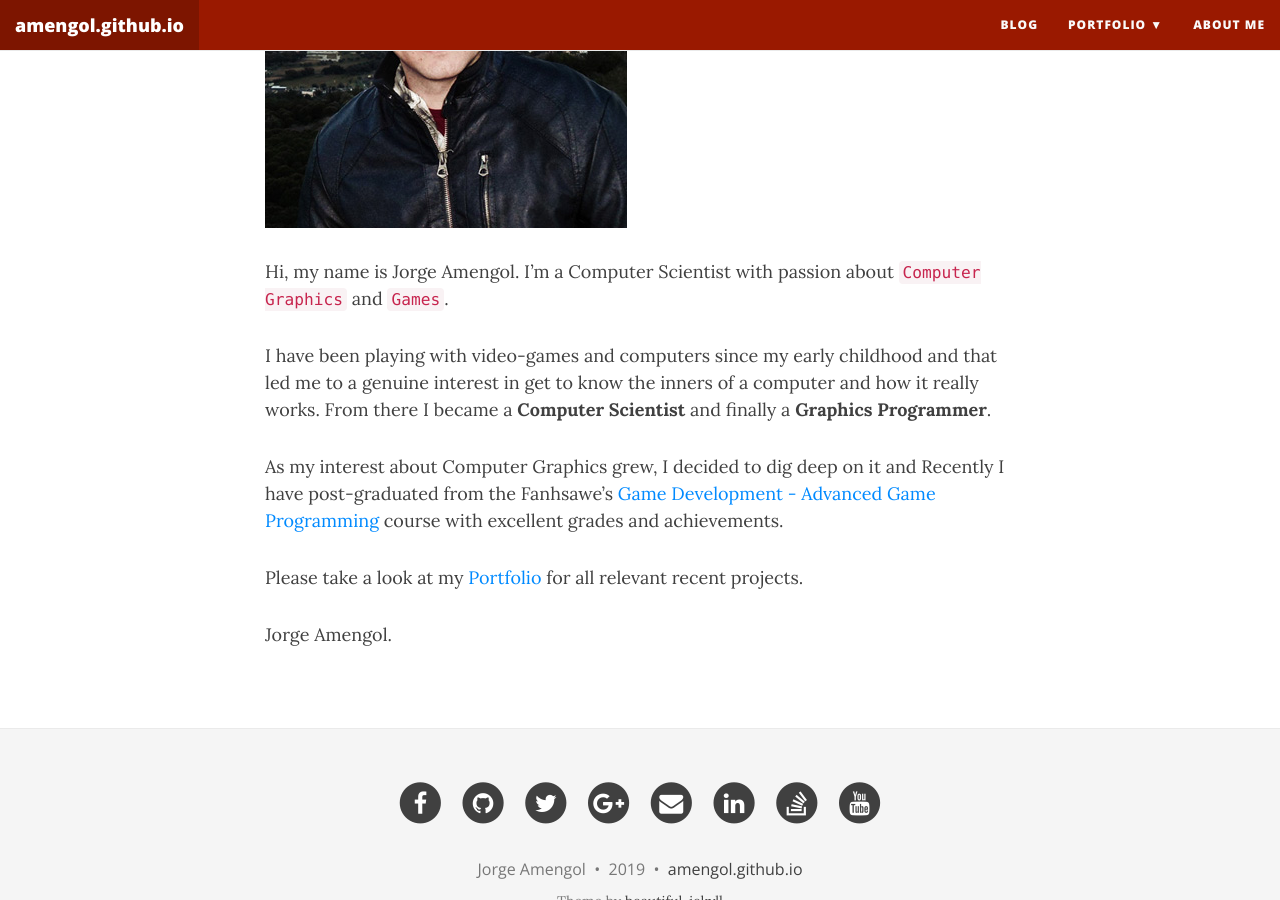
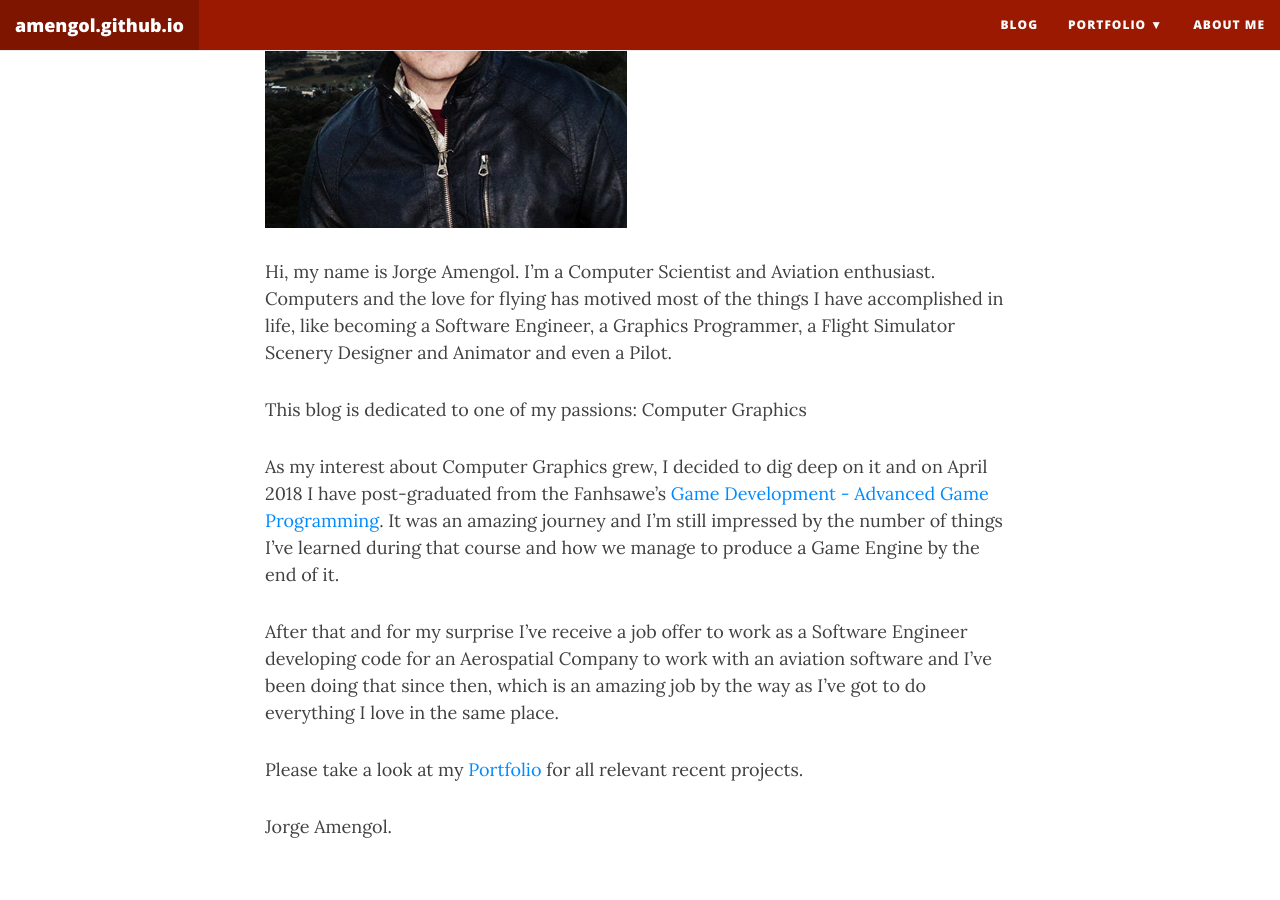
Before and after one commit to amengol/amengol.github.io, a Jekyll site: the page built from aboutme.md, in a window 1280 px wide and 900 px high, scrolled down 466 px. Built offline with Jekyll 4.4.1, drawn with Linux system fonts in a browser that asks for light colours; nearby versions of some CDN libraries.

Commit message:
Update aboutme.md

```diff
--- a/aboutme.md
+++ b/aboutme.md
@@ -6,11 +6,13 @@ subtitle: Passionate Graphics Programmer
 
 ![Profile1]({{ "/img/aboutme/Profile1.jpg" | absolute_url }})
 
-Hi, my name is Jorge Amengol. I'm a Computer Scientist with passion about `Computer Graphics` and `Games`.
+Hi, my name is Jorge Amengol. I'm a Computer Scientist and Aviation enthusiast.  Computers and the love for flying has motived most of the things I have accomplished in life, like becoming a Software Engineer, a Graphics Programmer, a Flight Simulator Scenery Designer and Animator and even a Pilot.
 
-I have been playing with video-games and computers since my early childhood and that led me to a genuine interest in get to know the inners of a computer and how it really works. From there I became a **Computer Scientist** and finally a **Graphics Programmer**.
+This blog is dedicated to one of my passions: Computer Graphics
 
-As my interest about Computer Graphics grew, I decided to dig deep on it and Recently I have post-graduated from the Fanhsawe's [Game Development - Advanced Game Programming](https://www.fanshawec.ca/programs-and-courses/program/gdp1-game-development-advanced-programming/next-year){:target="_blank"} course with excellent grades and achievements.
+As my interest about Computer Graphics grew, I decided to dig deep on it and on April 2018 I have post-graduated from the Fanhsawe's [Game Development - Advanced Game Programming](https://www.fanshawec.ca/programs-and-courses/program/gdp1-game-development-advanced-programming/next-year){:target="_blank"}. It was an amazing journey and I'm still impressed by the number of things I've learned during that course and how we manage to produce a Game Engine by the end of it.
+
+After that and for my surprise I've receive a job offer to work as a Software Engineer developing code for an Aerospatial Company to work with an aviation software and I've been doing that since then, which is an amazing job by the way as I've got to do everything I love in the same place.
 
 Please take a look at my [Portfolio]({{ site.baseurl }}{% link Projects.md %}) for all relevant recent projects.
 
```
